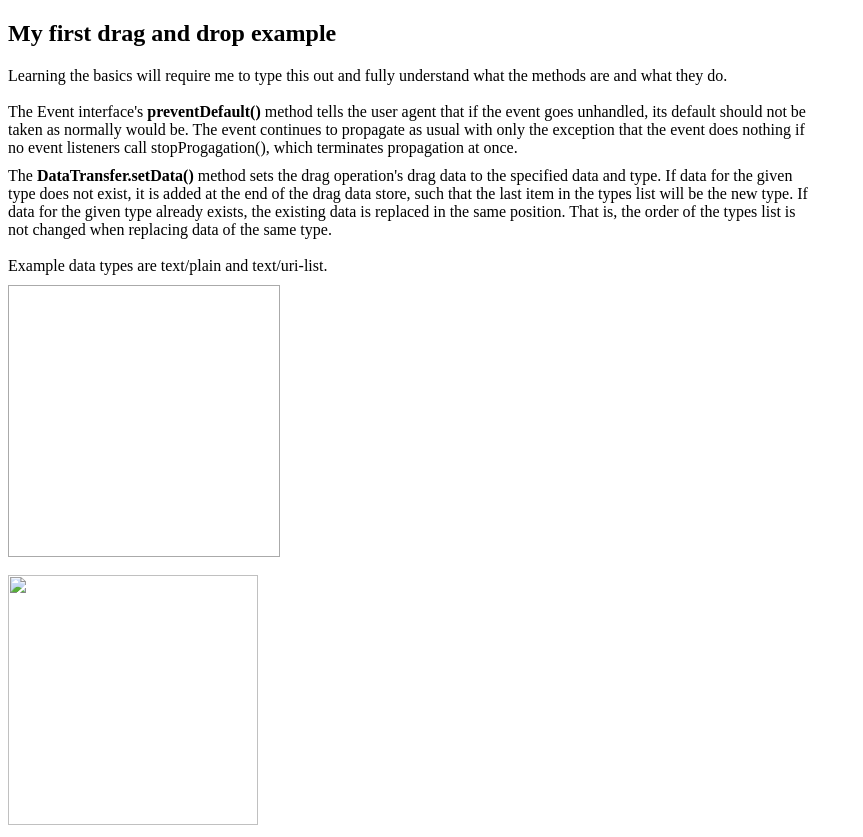
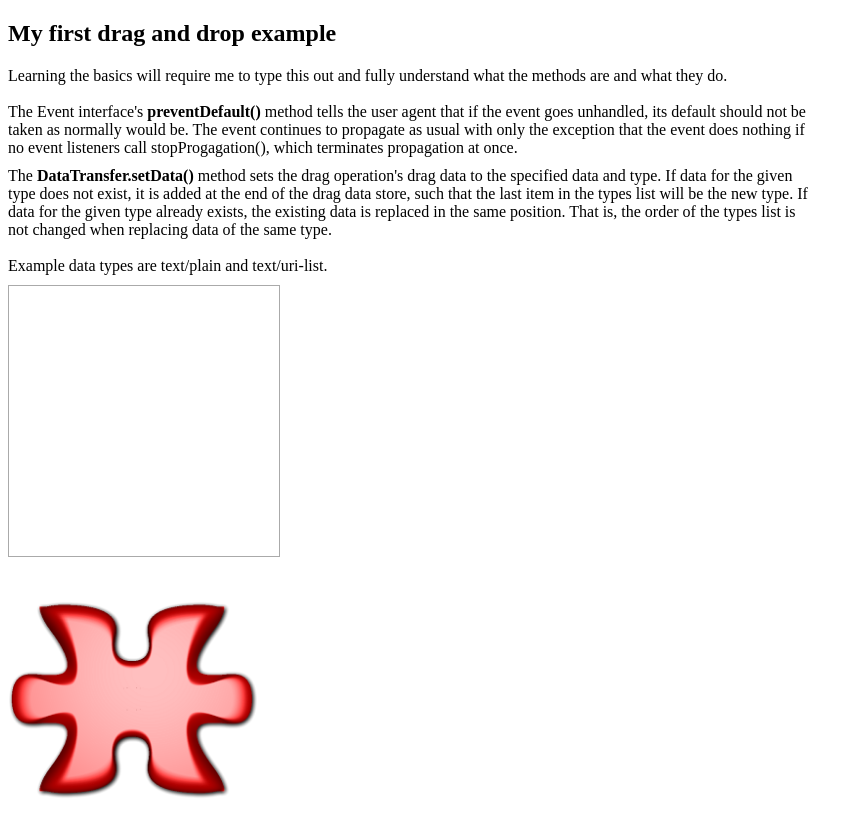
Before and after one commit to starAssassin/JS-code, a plain HTML site: page index.html in a window 1280 px wide. Shown: the whole page, without its empty margins (0-863 px from the left). Drawn offline with Linux system fonts and the light colour scheme.

Commit message:
Update index.html

```diff
--- a/index.html
+++ b/index.html
@@ -45,7 +45,7 @@ Example data types are text/plain and text/uri-list.
 <div id="div1" ondrop="drop(event)" ondragover="allowDrop(event)">
 </div>
 <br>
-<img id="drag1" src="images/puzzle.png" draggable="true" ondragstart="drag(event)" width = "250" height="250">
+<img id="drag1" src="puzzle.png" draggable="true" ondragstart="drag(event)" width = "250" height="250">
 
 </body>
 </html>
```
